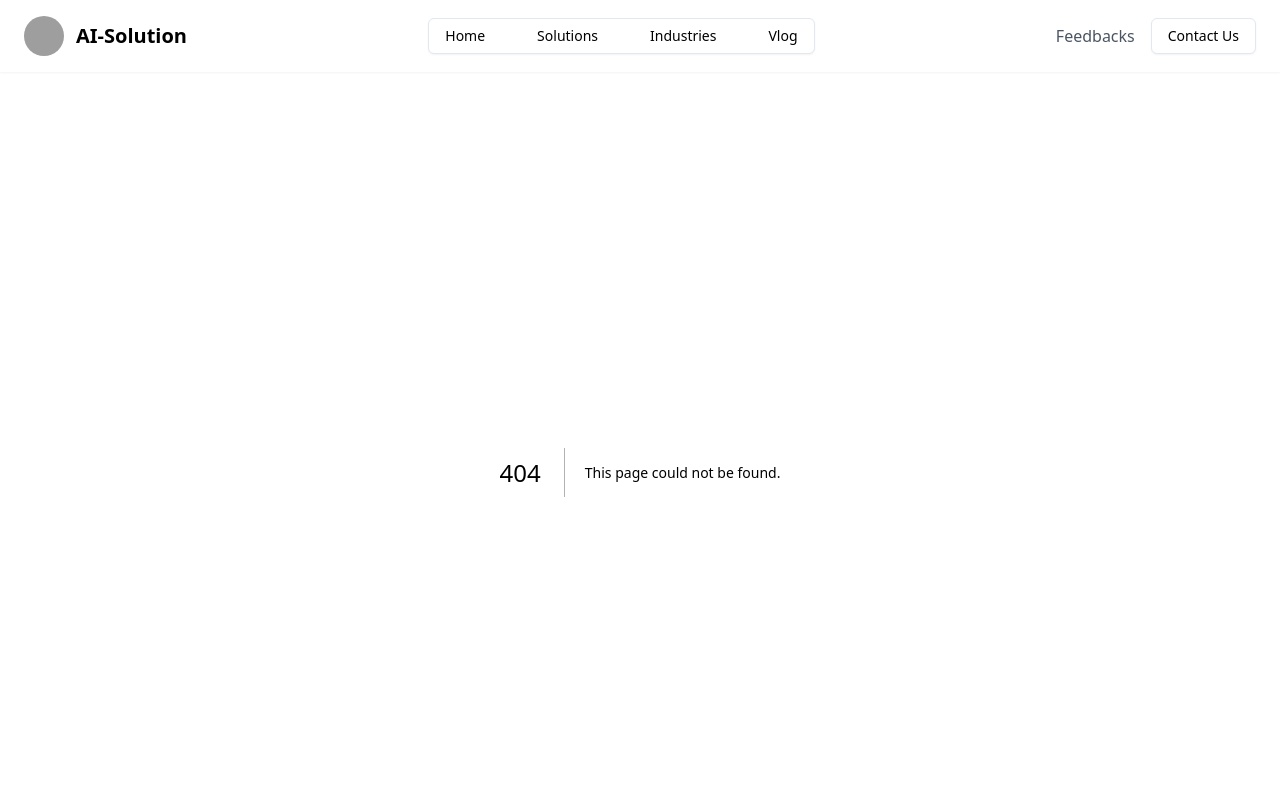
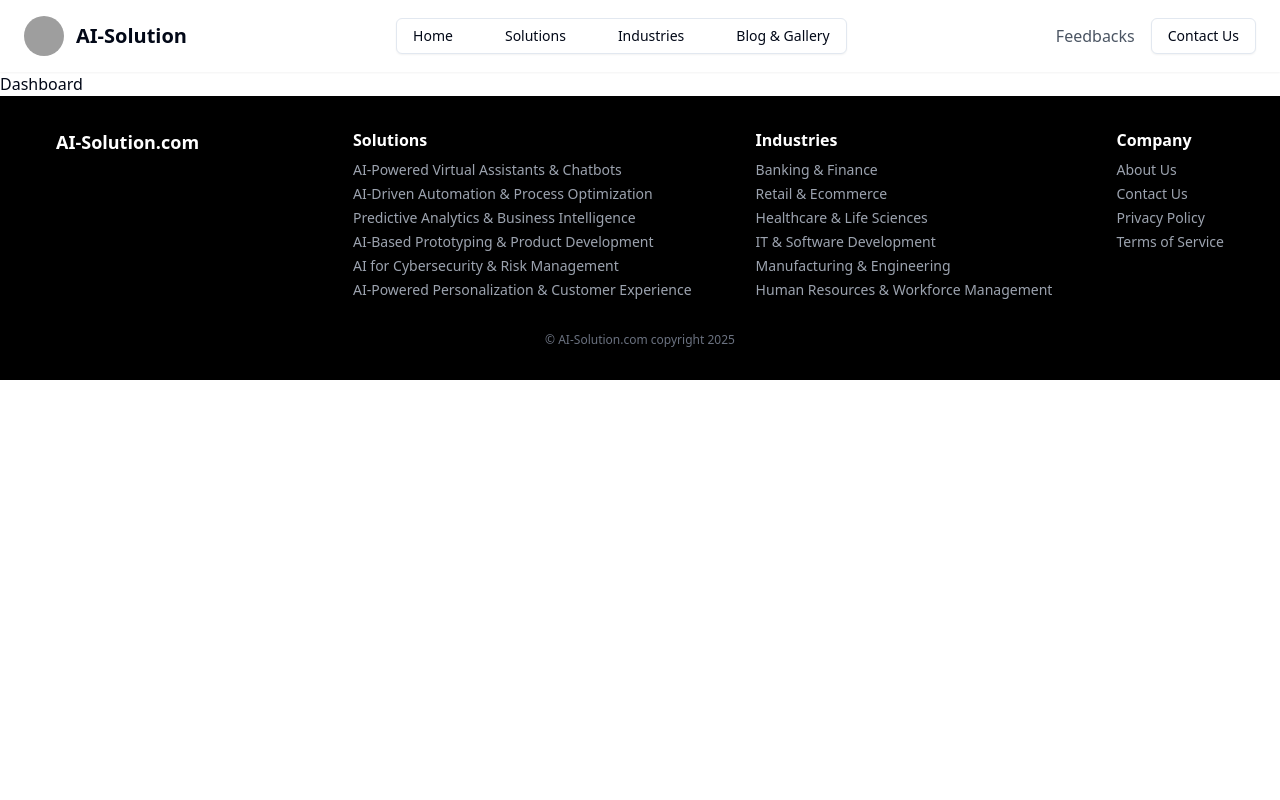
Before and after one commit to chanmyaephonehein/pdbycm, a Next.js app: page /dashboard in a window 1280 px wide. Before the commit this address had no page. Shown: the top 800 px of the page. Built offline with nearby package versions, Linux system fonts and the light colour scheme; grey boxes are pictures that could not be loaded.

Commit message:
folder structure for admin

```diff
--- a/src/components/Navigation.tsx
+++ b/src/components/Navigation.tsx
@@ -132,7 +132,9 @@ const Navigation = () => {
             </MenubarContent>
           </MenubarMenu>
           <MenubarMenu>
-            <MenubarTrigger className="font-medium">Vlog</MenubarTrigger>
+            <MenubarTrigger className="font-medium">
+              Blog & Gallery
+            </MenubarTrigger>
             <MenubarContent>
               {menuItems.vlog.map((item) => (
                 <MenubarItem
--- /dev/null
+++ b/src/pages/blogs/index.tsx
@@ -0,0 +1,7 @@
+import React from "react";
+
+const Blogs = () => {
+  return <div>Blogs</div>;
+};
+
+export default Blogs;
--- /dev/null
+++ b/src/pages/dashboard/index.tsx
@@ -0,0 +1,7 @@
+import React from "react";
+
+const Dashboard = () => {
+  return <div>Dashboard</div>;
+};
+
+export default Dashboard;
--- /dev/null
+++ b/src/pages/inquiries/index.tsx
@@ -0,0 +1,7 @@
+import React from "react";
+
+const Inquirires = () => {
+  return <div>Inquirires</div>;
+};
+
+export default Inquirires;
--- /dev/null
+++ b/src/pages/login/index.tsx
@@ -0,0 +1,7 @@
+import React from "react";
+
+const Login = () => {
+  return <div>Login</div>;
+};
+
+export default Login;
--- /dev/null
+++ b/src/pages/users/index.tsx
@@ -0,0 +1,7 @@
+import React from "react";
+
+const Users = () => {
+  return <div>Users</div>;
+};
+
+export default Users;
```
